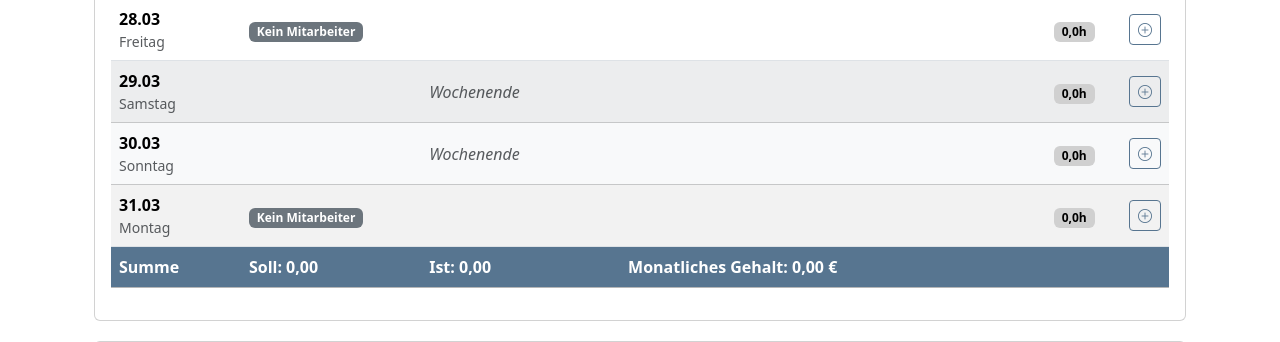
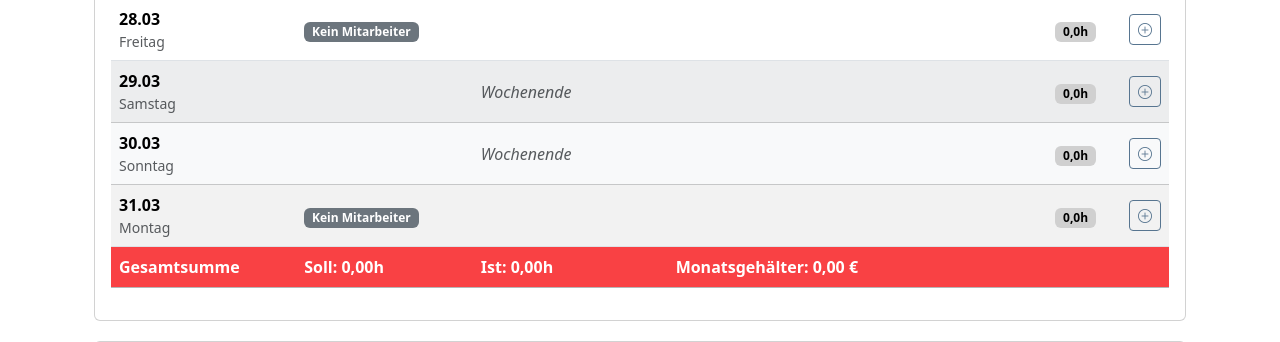
Before and after one commit to drfoehn/workfore_management, a Django app: page /working-hours/ in a window 1280 px wide. Shown: the part 2008-2350 px from the top of the page. Run offline with Django 5.2, Linux system fonts and the light colour scheme; a user stored in the database is signed in; tables that the repository leaves empty hold one stand-in row (values such as "Sample post").

Commit message:
Auflistung aller Monatsgehälter funktioniert

```diff
--- a/workforce_management/templates/wfm/working_hours_list.html
+++ b/workforce_management/templates/wfm/working_hours_list.html
@@ -313,20 +313,37 @@
                         </tbody>
                         <tfoot>
                         <!-- Summenzeile -->
+                        {% for employee_id, balance in employee_balances.items %}
                         <tr class="table-secondary fw-bold">
-                            <td class="bg-queen-blue">{% trans "Summe" %}</td>
-                            <td class="bg-queen-blue">{% trans "Soll" %}: {{ total_soll|floatformat:2 }}</td>
-                            <td class="bg-queen-blue">{% trans "Ist" %}: {{ total_ist|floatformat:2 }}</td>
+                            <td class="bg-queen-blue"><strong>{{ employees|get_item:employee_id }}</strong></td>
+                            <td class="bg-queen-blue">{% trans "Soll" %}: {{ total_soll_per_employee|get_item:employee_id|default:0|floatformat:2 }}h</td>
+                            <td class="bg-queen-blue">{% trans "Ist" %}: {{ total_ist_per_employee|get_item:employee_id|default:0|floatformat:2 }}h</td>
                             <td class="bg-queen-blue"></td>
                             <td class="bg-queen-blue">
-                                {% trans "Monatliches Gehalt" %}: {{ total_monthly_wage|floatformat:2 }} €
+                                {% trans "Monatsgehalt" %}: {{ monthly_wages_per_employee|get_item:employee_id|default:0|floatformat:2 }} €
                             </td>
-                            <td class="bg-queen-blue"   ></td>
+                            <td class="bg-queen-blue"></td>
                             <td class="bg-queen-blue"></td>
                             {% if user.role == 'OWNER' %}
                                 <td class="bg-queen-blue"></td>
                             {% endif %}
                         </tr>
+                        {% endfor %}
+                        <!-- Gesamtsumme -->
+                        {% if user.role == 'OWNER' %}
+                        <tr class="table-secondary fw-bold">
+                            <td class="bg-red-salsa">{% trans "Gesamtsumme" %}</td>
+                            <td class="bg-red-salsa">{% trans "Soll" %}: {{ total_soll|floatformat:2 }}h</td>
+                            <td class="bg-red-salsa">{% trans "Ist" %}: {{ total_ist|floatformat:2 }}h</td>
+                            <td class="bg-red-salsa"></td>
+                            <td class="bg-red-salsa">
+                                {% trans "Monatsgehälter" %}: {{ total_monthly_wage|floatformat:2 }} €
+                            </td>
+                            <td class="bg-red-salsa"></td>
+                            <td class="bg-red-salsa"></td>
+                            <td class="bg-red-salsa"></td>
+                        </tr>
+                        {% endif %}
                         </tfoot>
 
                 </table>
--- a/workforce_management/wfm/views.py
+++ b/workforce_management/wfm/views.py
@@ -323,6 +323,11 @@ class WorkingHoursListView(LoginRequiredMixin, ListView):
                 else:
                     days_data.extend(day_entries)
 
+
+
+
+
+
         # 9. Hole die Gesamtbilanz für jeden Mitarbeiter
         employee_balances = {}
         total_balance = Decimal('0')
@@ -374,6 +379,56 @@ class WorkingHoursListView(LoginRequiredMixin, ListView):
 
             monthly_wages[employee.id] = monthly_wage.wage
             total_monthly_wage += monthly_wage.wage
+
+        # Initialisiere die Dictionaries für die Summen pro Mitarbeiter
+        total_soll_per_employee = {}
+        total_ist_per_employee = {}
+        monthly_wages_per_employee = {}  # Neu: Dictionary für Monatsgehälter
+
+        print("\n=== Debug: Berechnung der Summen pro Mitarbeiter ===")
+
+        # Berechne die Summen für jeden Mitarbeiter
+        for employee_id, balance in employee_balances.items():
+            total_soll = Decimal('0')
+            total_ist = Decimal('0')
+
+            # Hole das MonthlyWage für diesen Mitarbeiter
+            monthly_wage = MonthlyWage.objects.filter(
+                employee_id=employee_id,
+                year=year,
+                month=month
+            ).first()
+
+            # Speichere das Gehalt (oder 0 wenn keins gefunden)
+            monthly_wages_per_employee[employee_id] = monthly_wage.wage if monthly_wage else Decimal('0')
+
+            print(f"\nMitarbeiter ID: {employee_id}")
+
+            # Filtere die Einträge für diesen Mitarbeiter
+            employee_entries = [
+                entry for entry in days_data
+                if entry.get('employee') and str(entry['employee'].id) == str(employee_id)
+            ]
+            print(f"Anzahl Einträge: {len(employee_entries)}")
+
+            # Berechne die Summen für diesen Mitarbeiter
+            for entry in employee_entries:
+                soll = Decimal(str(entry.get('soll_hours', 0) or 0))
+                ist = Decimal(str(entry.get('ist_hours_value', 0) or 0))
+                total_soll += soll
+                total_ist += ist
+                print(f"Eintrag - Soll: {soll}, Ist: {ist}")
+
+            # Speichere die Summen für diesen Mitarbeiter
+            total_soll_per_employee[employee_id] = total_soll
+            total_ist_per_employee[employee_id] = total_ist
+            print(f"Summen - Soll: {total_soll}, Ist: {total_ist}")
+
+        print("\n=== Debug: Finale Dictionaries ===")
+        print("total_soll_per_employee:", total_soll_per_employee)
+        print("total_ist_per_employee:", total_ist_per_employee)
+        print("employee_balances:", employee_balances)
+        print("days_data Beispiel:", days_data[0] if days_data else "Keine Einträge")
 
         context.update({
             'dates': days_data,
@@ -404,7 +459,9 @@ class WorkingHoursListView(LoginRequiredMixin, ListView):
                 'orange': '#F3722C',      # Orange Red
                 'yellow': '#F8961E',      # Yellow Orange
             },
-
+            'total_soll_per_employee': total_soll_per_employee,
+            'total_ist_per_employee': total_ist_per_employee,
+            'monthly_wages_per_employee': monthly_wages_per_employee,  # Neu
         })
 
         # Debug-Ausgaben
@@ -3572,7 +3629,10 @@ class FinanceOverviewView(LoginRequiredMixin, OwnerRequiredMixin, TemplateView):
             'current_date': current_date,
             'month_name': current_date.strftime('%B %Y'),
             'prev_month': (current_date - relativedelta(months=1)),
-            'next_month': (current_date + relativedelta(months=1))
+            'next_month': (current_date + relativedelta(months=1)),
+            'total_soll_per_employee': total_soll_per_employee,
+            'total_ist_per_employee': total_ist_per_employee,
+            'monthly_wages_per_employee': monthly_wages_per_employee,  # Neu
         })
 
         return context
```
